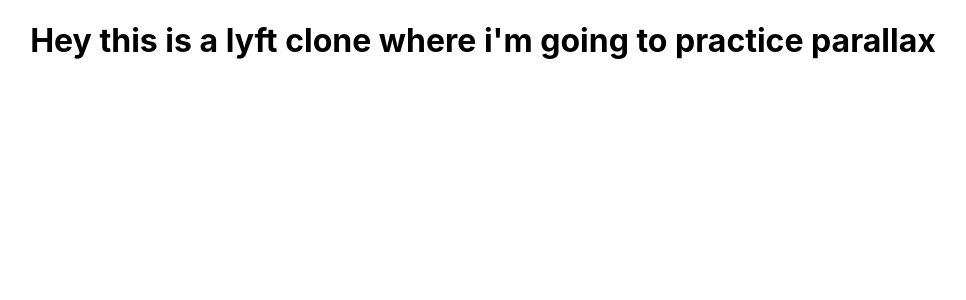
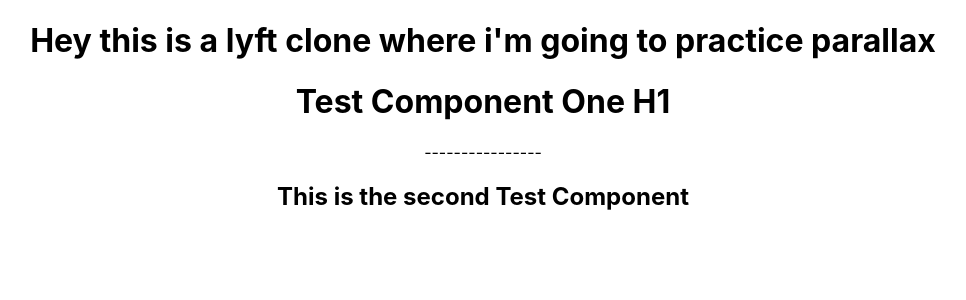
Before and after one commit to JoshuaHepworth/countrynats, a React (Create React App) app: page / in a window 1280 px wide. Shown: the top 300 px of the page, without its empty margins (157-1123 px from the left). Built offline with nearby package versions, Linux system fonts and the light colour scheme.

Commit message:
practicing components, going to try hooks. Going to have a simple state where a number gets updated and am going to try to do that with hooks

```diff
--- a/src/App.js
+++ b/src/App.js
@@ -1,5 +1,6 @@
 import React, { Component } from 'react';
-import logo from './logo.svg';
+import TestComponent from './TestComponent';
+import TestComponentTwo from './TestComponentTwo';
 import './App.css';
 
 class App extends Component {
@@ -7,7 +8,11 @@ class App extends Component {
     return (
       <div className="App">
         <h1>Hey this is a lyft clone where i'm going to practice parallax</h1>
+        <TestComponent />
+        ----------------
+        <TestComponentTwo />
       </div>
+
     );
   }
 }
--- /dev/null
+++ b/src/TestComponent/index.js
@@ -0,0 +1,11 @@
+import React, { Component } from 'react';
+
+
+class TestComponentOne extends Component {
+    render(){
+        return(
+            <h1>Test Component One H1</h1>
+        )
+    }
+}
+export default TestComponentOne;
--- /dev/null
+++ b/src/TestComponentTwo/index.js
@@ -0,0 +1,11 @@
+import React, { Component } from 'react';
+
+
+class TestComponentTwo extends Component {
+    render(){
+        return(
+            <h2>This is the second Test Component</h2>
+        )
+    }
+}
+export default TestComponentTwo;
```
